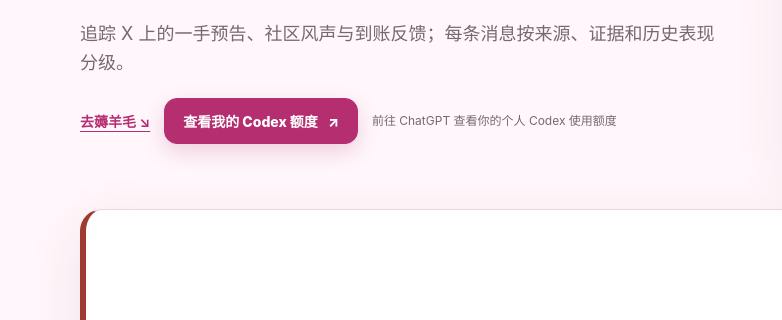
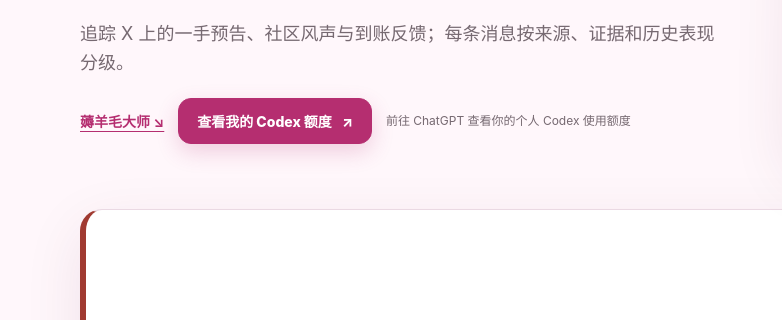
Before and after one commit to farmcan/codex-reset-watcher, a website: page public/index.html in a window 1280 px wide. Shown: the part 384-704 px from the top of the page, 0-782 px from the left. Drawn offline with Linux system fonts and the light colour scheme; no server answers.

Commit message:
Rename homepage guide shortcut to 薅羊毛大师

```diff
--- a/public/index.html
+++ b/public/index.html
@@ -39,7 +39,7 @@
             <h1 id="page-title">找到重置机会，<br>站起来猛蹬。</h1>
             <p class="hero-copy">追踪 X 上的一手预告、社区风声与到账反馈；每条消息按来源、证据和历史表现分级。</p>
             <div class="hero-actions">
-              <a class="freebie-entry" href="#freebie">去薅羊毛 ↘</a>
+              <a class="freebie-entry" href="#freebie">薅羊毛大师 ↘</a>
               <a class="usage-link" href="https://chatgpt.com/codex/settings/usage" target="_blank" rel="noreferrer noopener" aria-label="前往 ChatGPT 查看我的 Codex 额度">
                 <span>查看我的 Codex 额度</span><span aria-hidden="true">↗</span>
               </a>
```
